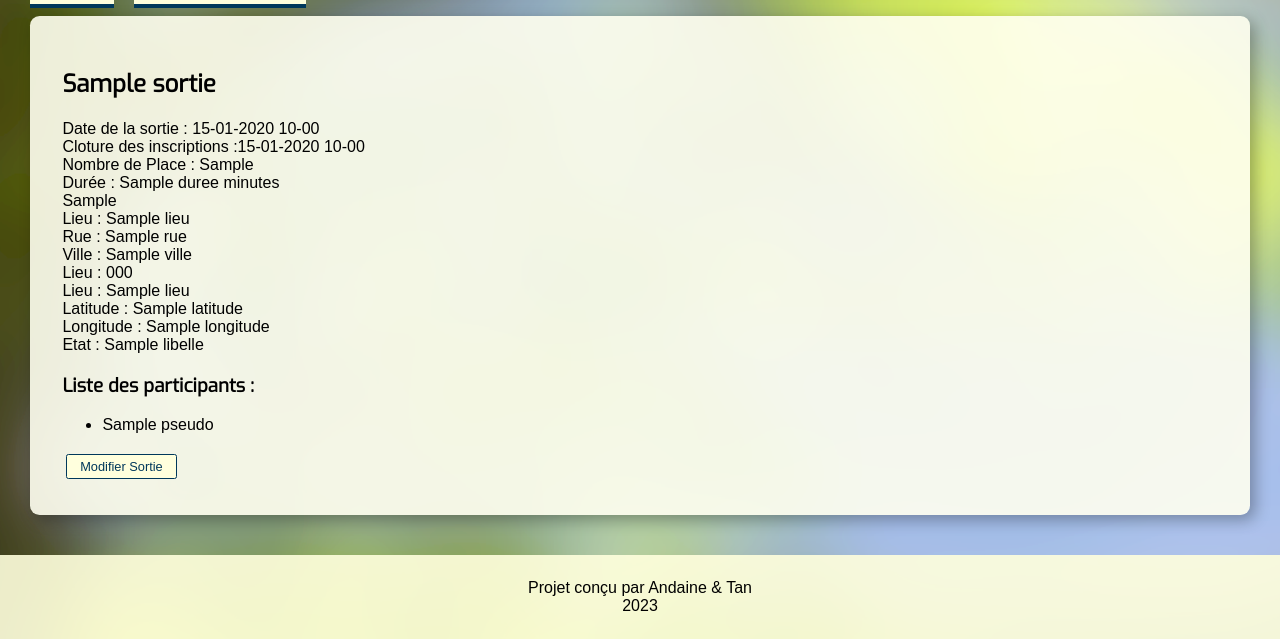
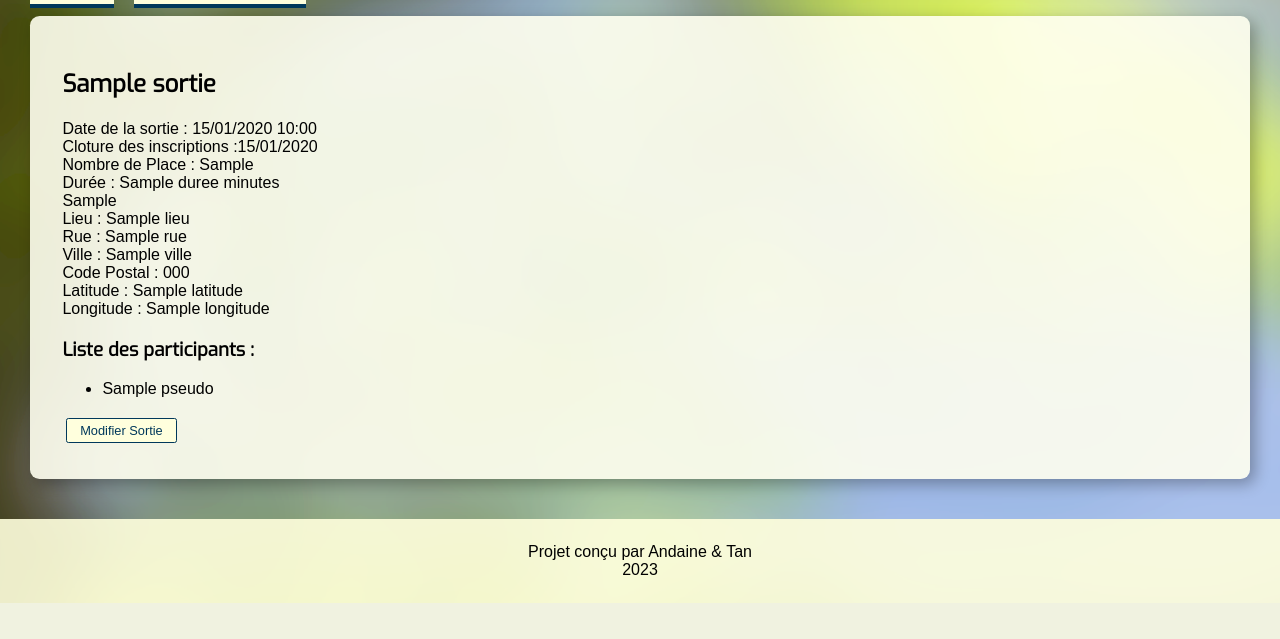
Before and after one commit to andaine/SortirCom, a Symfony app: template templates/sortie/sortiedetail.html.twig in a window 1280 px wide. Shown: the part 205-844 px from the top of the page. After the commit the page ends 808 px from the top, so only its background shows below. Run offline with Twig, Linux system fonts and the light colour scheme; the template is opened without the code that fills it: most values are stand-ins (such as "Sample title", 1, 10 or a date in 2020); some libraries are stand-ins or nearby versions; some web fonts are replaced.

Commit message:
Maj Tan 19 ajout filtre sortie non participer
prière pour que git soit agréable

```diff
--- a/src/Repository/SortieRepository.php
+++ b/src/Repository/SortieRepository.php
@@ -119,9 +119,9 @@ class SortieRepository extends ServiceEntityRepository
 
         if (!empty($filtre->pasInscrit)){
             $query = $query
-                ->join('sorties.inscriptions','sortieIns')
-                ->andWhere('sortieIns.participant != :pasInscrit')
-                ->setParameter('pasInscrit', $userConnecte);
+                ->leftJoin('sorties.inscriptions', 'inscriptions', 'WITH', 'inscriptions.participant = :participant')
+                ->andWhere('inscriptions.id IS NULL')
+                ->setParameter('participant', $userConnecte);
         }
 
         if (!empty($filtre->sortiePassee)){
--- a/templates/sortie/sortiedetail.html.twig
+++ b/templates/sortie/sortiedetail.html.twig
@@ -3,8 +3,8 @@
 {% block body %}
 
     <h2>{{sortie.nom }}</h2>
-    <div>Date de la sortie : {{ sortie.dateHeureDebut|date("d-m-Y H-i") }}</div>
-    <div>Cloture des inscriptions :{{ sortie.dateLimiteInscription|date("d-m-Y H-i") }}</div>
+    <div>Date de la sortie : {{ sortie.dateHeureDebut|date("d/m/Y H:i") }}</div>
+    <div>Cloture des inscriptions :{{ sortie.dateLimiteInscription|date("d/m/Y") }}</div>
     <div>Nombre de Place : {{sortie.nbInscriptionMax }}</div>
     <div>Durée : {{ sortie.duree}} minutes</div>
     <div>{{ sortie.infoSortie }}</div>
@@ -12,11 +12,11 @@
     <div>Lieu : {{ sortie.lieu.nom }}</div>
     <div>Rue : {{ sortie.lieu.rue}}</div>
     <div>Ville : {{ sortie.lieu.ville.nom }}</div>
-    <div>Lieu : {{ sortie.lieu.ville.codePostal}}</div>
-    <div>Lieu : {{ sortie.lieu.nom }}</div>
+    <div>Code Postal : {{ sortie.lieu.ville.codePostal}}</div>
+
     <div>Latitude : {{ sortie.lieu.latitude }}</div>
     <div>Longitude : {{ sortie.lieu.longitude }}</div>
-    <div>Etat : {{ sortie.etat.libelle }}</div>
+
 
     {% if sortie.inscriptions is empty %}
         <p>Aucun participant n'est inscrit pour cette sortie.</p>
```
